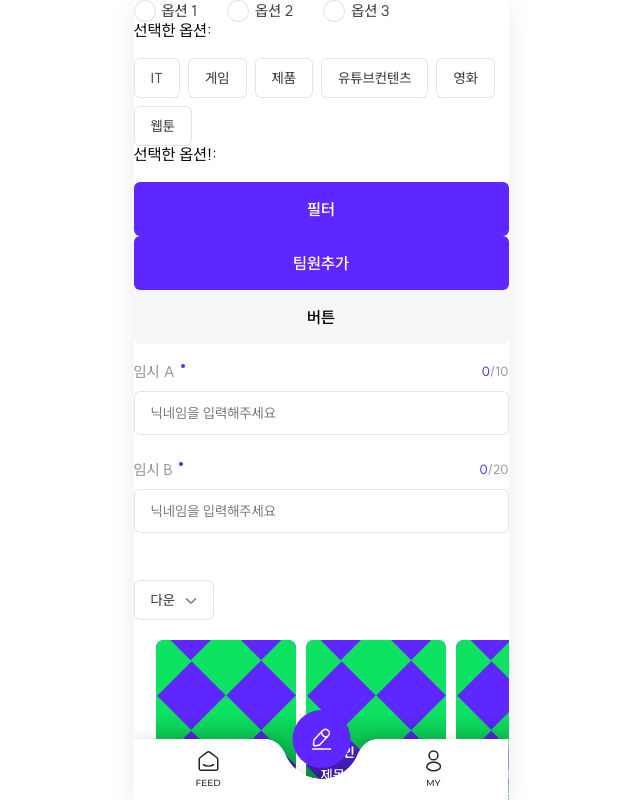
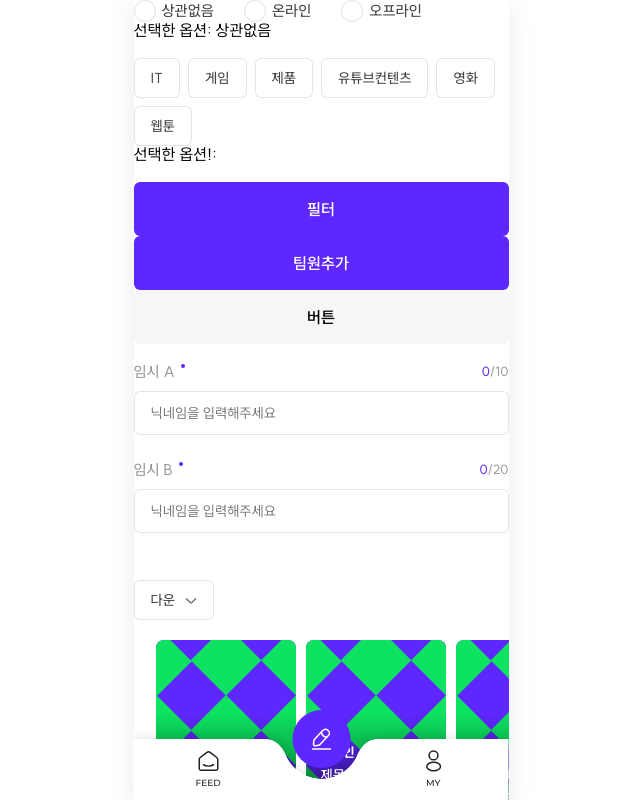
Before and after one commit to ConceptBe/conceptbe-frontend, a React (Vite) app: page /sign-up in a window 1280 px wide. Shown: the whole page, without its empty margins (319-959 px from the left). Built offline with nearby package versions, Linux system fonts and the light colour scheme; a web font is replaced by a local one.

Commit message:
refactor: RadioContainer 컴포넌트 책임 분리 및 상태 관리 로직 수정

```diff
--- /dev/null
+++ b/src/components/@common/@hooks/useRadio.ts
@@ -0,0 +1,30 @@
+import { ChangeEvent, useState } from 'react';
+
+interface RadioItem {
+  text: string;
+  value: string;
+  checked: boolean;
+}
+
+const useRadio = <T extends Record<string, RadioItem[]>>(initialValue: T) => {
+  const [radios, setRadios] = useState<T>(initialValue);
+
+  const onChangeRadio = (e: ChangeEvent<HTMLInputElement>, radioKey: keyof T) => {
+    const { name } = e.target;
+
+    setRadios((prev) => ({
+      ...prev,
+      [radioKey]: prev[radioKey].map((radio) => ({
+        ...radio,
+        checked: radio.value === name,
+      })),
+    }));
+  };
+
+  return {
+    radios,
+    onChangeRadio,
+  };
+};
+
+export default useRadio;
--- a/src/components/Inputs/Radio.tsx
+++ b/src/components/@common/RadioContainer/RadioContainer.tsx
@@ -1,34 +1,33 @@
 import styled from '@emotion/styled';
-import { ChangeEvent, useState } from 'react';
+import { ChangeEvent } from 'react';
 
-export type radioOptions = { text: string; value: string };
-type gapType = 'small' | 'large';
-interface RadioProps {
-  defaultValue: string;
-  options: radioOptions[];
-  onChange: (selectedValue: string) => void;
-  gap: gapType;
+type GapType = 'small' | 'large';
+
+interface RadioOptions {
+  text: string;
+  value: string;
+  checked: boolean;
 }
-const Radio = ({ defaultValue, options, onChange, gap }: RadioProps) => {
-  const [selectedValue, setSelectedValue] = useState(defaultValue);
-  const handleOptionChange = (event: ChangeEvent<HTMLInputElement>) => {
-    setSelectedValue(event.target.value);
-    onChange(event.target.value);
-  };
+interface Props {
+  options: RadioOptions[];
+  onChange: (e: ChangeEvent<HTMLInputElement>) => void;
+  gap?: GapType;
+}
 
+const RadioContainer = ({ options, onChange, gap = 'small' }: Props) => {
   return (
-    <RadioWrapper>
+    <Wrapper>
       {options.map((option) => (
-        <RadioInner key={option.value}>
+        <RadioWrapper key={option.value}>
           <RadioInput
             type="radio"
             id={option.value}
-            name="radioOptions"
-            value={option.value}
-            checked={selectedValue === option.value}
-            onChange={handleOptionChange}
+            name={option.value}
+            // value={option.value}
+            checked={option.checked}
+            onChange={onChange}
           />
-          {selectedValue === option.value ? (
+          {option.checked ? (
             <CheckedLabel htmlFor={option.value} gap={gap}>
               {option.text}
             </CheckedLabel>
@@ -37,20 +36,20 @@ const Radio = ({ defaultValue, options, onChange, gap }: RadioProps) => {
               {option.text}
             </UnCheckedLabel>
           )}
-        </RadioInner>
+        </RadioWrapper>
       ))}
-    </RadioWrapper>
+    </Wrapper>
   );
 };
 
-export default Radio;
+export default RadioContainer;
 
-const RadioWrapper = styled.div`
+const Wrapper = styled.div`
   display: flex;
   flex-wrap: wrap;
 `;
 
-const RadioInner = styled.div`
+const RadioWrapper = styled.div`
   display: flex;
   align-items: center;
 `;
@@ -59,7 +58,7 @@ const RadioInput = styled.input`
   display: none;
 `;
 
-const RadioLabel = styled.label<{ gap: gapType }>`
+const RadioLabel = styled.label<{ gap: GapType }>`
   position: relative;
   padding-left: 28px;
   margin-right: ${({ gap }) => (gap === 'large' ? '30px' : '18px')};
--- a/src/modules/constants.tsx
+++ b/src/modules/constants.tsx
@@ -67,9 +67,9 @@ const filterSubOptions = [
 
 // 필터 협업방식
 const filterRadio = [
-  { text: '상관없음', value: 'all' },
-  { text: '온라인', value: 'online' },
-  { text: '오프라인', value: 'offline' },
+  { text: '상관없음', value: 'all', checked: false },
+  { text: '온라인', value: 'online', checked: false },
+  { text: '오프라인', value: 'offline', checked: false },
 ];
 
 // 프로필 설정
--- a/src/pages/SignUp.tsx
+++ b/src/pages/SignUp.tsx
@@ -5,16 +5,17 @@ import { ReactComponent as Check } from '../assets/svg/check_24.svg';
 import { ReactComponent as Close } from '../assets/svg/close_24.svg';
 import useCheckbox from '../components/@common/@hooks/useCheckbox.ts';
 import useInput from '../components/@common/@hooks/useInput.ts';
+import useRadio from '../components/@common/@hooks/useRadio.ts';
 import Button from '../components/@common/Button/Button.tsx';
 import CheckboxContainer from '../components/@common/CheckboxContainer/CheckboxContainer.tsx';
 import InputContainer from '../components/@common/InputContainer/InputContainer.tsx';
+import RadioContainer from '../components/@common/RadioContainer/RadioContainer.tsx';
 import Text from '../components/@common/Text/Text.tsx';
 import BottomSheet from '../components/BottomSheet/BottomSheet.tsx';
 import CheckBoxModal from '../components/BottomSheet/CheckBox.tsx';
 import IdeaCard from '../components/Card/IdeaCard.tsx';
 import PopCard from '../components/Card/PopCard.tsx';
 import Dropdown from '../components/Inputs/Dropdown/Dropdown.tsx';
-import Radio, { radioOptions } from '../components/Inputs/Radio.tsx';
 // svg
 import { filterOptions, memberSelect, memberSelectDetails } from '../modules/constants.tsx';
 
@@ -29,12 +30,13 @@ const SignUp = () => {
     a: '',
     b: '',
   });
-
-  //라디오
-  const [selectedRadio, setSelectedRadio] = useState<string>('');
-  const handleOptionChange = (value: string) => {
-    setSelectedRadio(value);
-  };
+  const { radios, onChangeRadio } = useRadio({
+    a: [
+      { text: '상관없음', value: 'all', checked: false },
+      { text: '온라인', value: 'online', checked: false },
+      { text: '오프라인', value: 'offline', checked: false },
+    ],
+  });
 
   const [radioOptions, setRadioOptions] = useState<radioOptions[] | []>([]);
 
@@ -131,8 +133,8 @@ const SignUp = () => {
   return (
     <div style={{ display: 'flex', flexDirection: 'column', gap: '20px' }}>
       <div>
-        <Radio options={radioOptions} onChange={handleOptionChange} gap={'large'} />
-        <p>선택한 옵션: {selectedRadio}</p>
+        <RadioContainer options={radios.a} onChange={(e) => onChangeRadio(e, 'a')} gap="large" />
+        <p>선택한 옵션: {radios.a[0].text}</p>
       </div>
 
       <div>
--- a/src/pages/Write.tsx
+++ b/src/pages/Write.tsx
@@ -9,13 +9,14 @@ import { ReactComponent as Back } from '../assets/svg/back_24_B.svg';
 import { ReactComponent as Check } from '../assets/svg/check_24.svg';
 import { ReactComponent as Xmark } from '../assets/svg/x.svg';
 import useCheckbox from '../components/@common/@hooks/useCheckbox';
+import useRadio from '../components/@common/@hooks/useRadio';
 import CheckboxContainer from '../components/@common/CheckboxContainer/CheckboxContainer';
 import Divider from '../components/@common/Divider/Divider';
+import RadioContainer from '../components/@common/RadioContainer/RadioContainer';
 import Spacer from '../components/@common/Spacer/Spacer';
 import Text from '../components/@common/Text/Text';
 import BottomSheet from '../components/BottomSheet/BottomSheet';
 import Dropdown from '../components/Inputs/Dropdown/Dropdown';
-import Radio, { radioOptions } from '../components/Inputs/Radio';
 import Tag from '../components/Tag';
 import {
   filterOptions,
@@ -32,12 +33,14 @@ const Write = () => {
   const [bodyCount, setBodyCount] = useState(0);
   const [isOpenBottomSheet, setIsOpenBottomSheet] = useState(false);
   const [getArea, setArea] = useState('');
-  const [getCollaboration, setCollaboration] = useState<string>('all');
   const [get1Depth, set1Depth] = useState('product');
   const [get2Depth, set2Depth] = useState([]);
   const { checkboxes, onChangeCheckBox } = useCheckbox({
     field: filterOptions,
     goal: filterSubOptions,
+  });
+  const { radios, onChangeRadio } = useRadio({
+    collaboration: filterRadio,
   });
 
   const handleIndexChange = (e: ChangeEvent<HTMLInputElement>) => {
@@ -165,7 +168,11 @@ const Write = () => {
           </Text>
 
           <Spacer size={20} />
-          <Radio defaultValue="all" options={filterRadio} onChange={(e) => setCollaboration(e)} gap={'large'} />
+          <RadioContainer
+            options={radios.collaboration}
+            onChange={(e) => onChangeRadio(e, 'collaboration')}
+            gap="large"
+          />
         </BottomBox>
         <BottomBox>
           <Text font="suit15m" color="b9">
--- a/src/pages/feed/Feeds.page.tsx
+++ b/src/pages/feed/Feeds.page.tsx
@@ -5,8 +5,10 @@ import { ReactComponent as Filter } from '../../assets/svg/filter.svg';
 import { ReactComponent as Logo } from '../../assets/svg/main_logo.svg';
 import { ReactComponent as Write } from '../../assets/svg/writeicon40.svg';
 import useCheckbox from '../../components/@common/@hooks/useCheckbox';
+import useRadio from '../../components/@common/@hooks/useRadio';
 import Button from '../../components/@common/Button/Button';
-import CheckboxContainer, { checkboxOptions } from '../../components/@common/CheckboxContainer/CheckboxContainer';
+import CheckboxContainer from '../../components/@common/CheckboxContainer/CheckboxContainer';
+import RadioContainer from '../../components/@common/RadioContainer/RadioContainer';
 import Spacer from '../../components/@common/Spacer/Spacer';
 import Text from '../../components/@common/Text/Text';
 import BottomSheet from '../../components/BottomSheet/BottomSheet';
@@ -15,7 +17,6 @@ import IdeaCard from '../../components/Card/IdeaCard';
 import PopCard from '../../components/Card/PopCard';
 import { Header } from '../../components/Header/Header';
 import Dropdown from '../../components/Inputs/Dropdown/Dropdown';
-import Radio, { radioOptions } from '../../components/Inputs/Radio';
 import Padding from '../../components/Padding';
 import UnStyleButton from '../../components/UnStyleButton';
 import { filterOptions, filterSubOptions, filterRadio } from '../../modules/constants';
@@ -45,14 +46,9 @@ const Feeds = () => {
     field: filterOptions,
     goal: filterSubOptions,
   });
-  // 필터 체크박스
-
-  // 필터 라디오
-  const [radioOptions, setRadioOptions] = useState<radioOptions[] | []>([...filterRadio]);
-  const [selectedRadio, setSelectedRadio] = useState<string>('all');
-  const handleOptionChange = (value: string) => {
-    setSelectedRadio(value);
-  };
+  const { radios, onChangeRadio } = useRadio({
+    collaboration: filterRadio,
+  });
 
   const handleDropdownClick = (value: string) => {
     console.log(value);
@@ -147,7 +143,11 @@ const Feeds = () => {
                 협업 방식
               </Text>
               <Spacer size={12} />
-              <Radio defaultValue="all" options={radioOptions} onChange={handleOptionChange} gap={'large'} />
+              <RadioContainer
+                options={radios.collaboration}
+                onChange={(e) => onChangeRadio(e, 'collaboration')}
+                gap="large"
+              />
             </FilterWrapper>
 
             <FilterWrapper>
```
